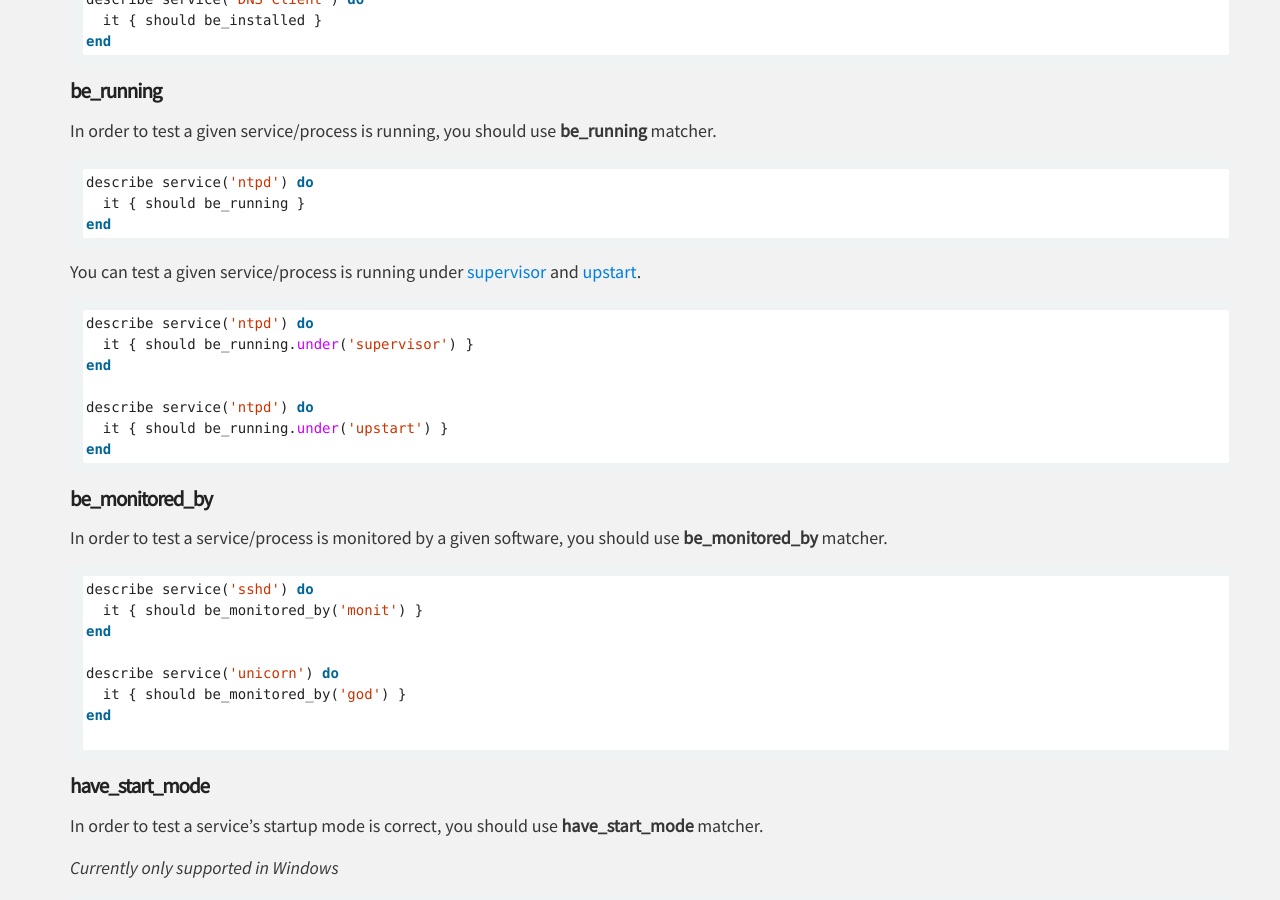
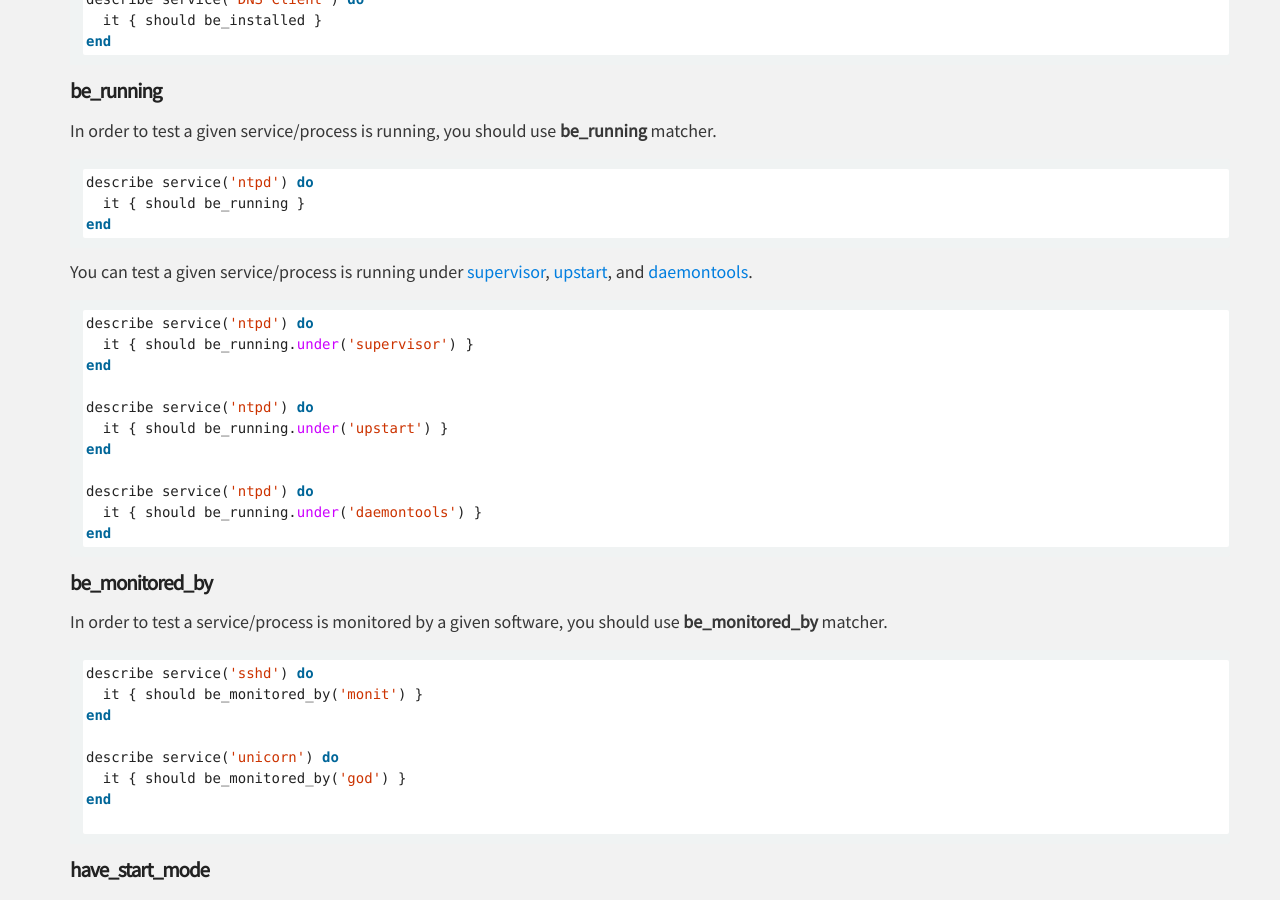
Before and after one commit to serverspec/serverspec.github.io, a Jekyll site: the page built from resource_types.md, in a window 1280 px wide and 900 px high, scrolled down 17324 px. Built offline with Jekyll 4.4.1, drawn with Linux system fonts in a browser that asks for light colours; Markdown is read by kramdown in place of the engine named in the settings.

Commit message:
Add descriptions for daemontools

````diff
--- a/_includes/service.md
+++ b/_includes/service.md
@@ -42,7 +42,7 @@ describe service('ntpd') do
 end
 ```
 
-You can test a given service/process is running under [supervisor](http://supervisord.org/) and [upstart](https://launchpad.net/upstart).
+You can test a given service/process is running under [supervisor](http://supervisord.org/), [upstart](https://launchpad.net/upstart), and [daemontools](http://cr.yp.to/daemontools.html).
 
 ```ruby
 describe service('ntpd') do
@@ -51,6 +51,10 @@ end
 
 describe service('ntpd') do
   it { should be_running.under('upstart') }
+end
+
+describe service('ntpd') do
+  it { should be_running.under('daemontools') }
 end
 ```
 
````
